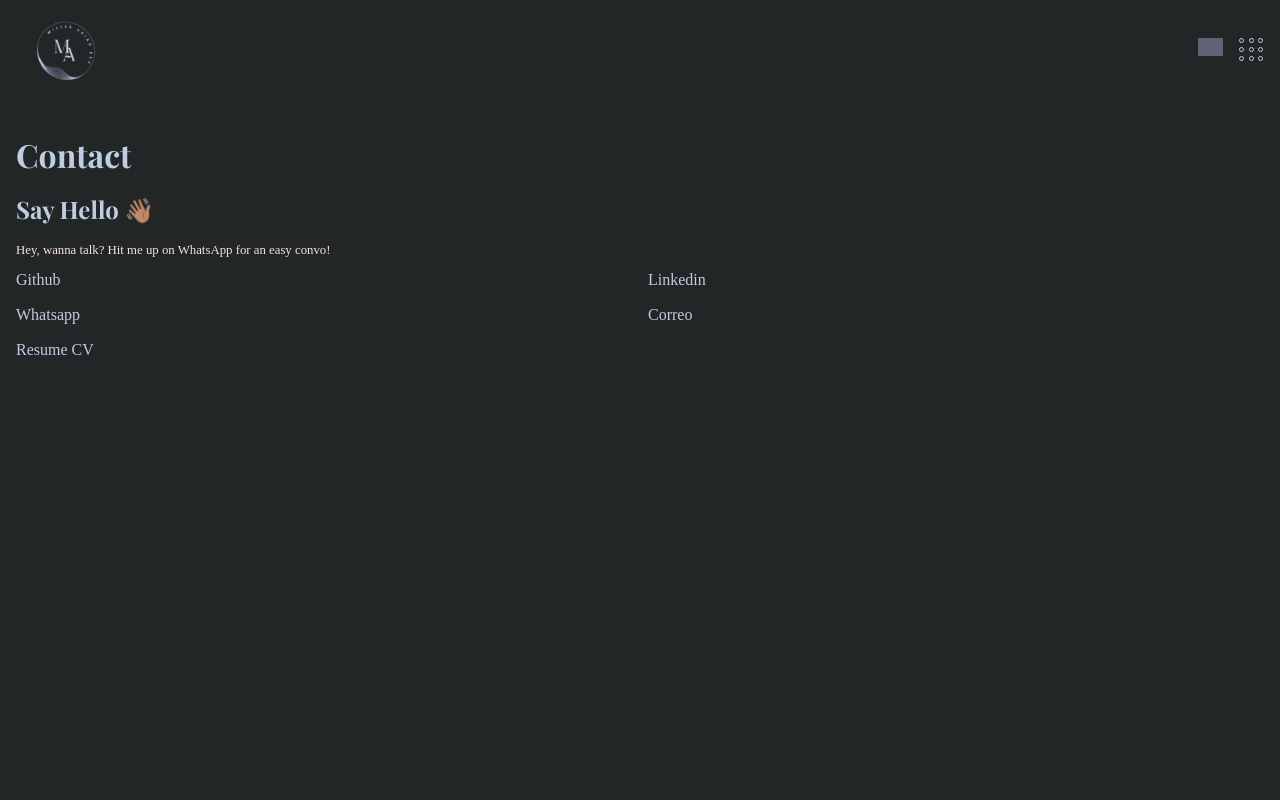
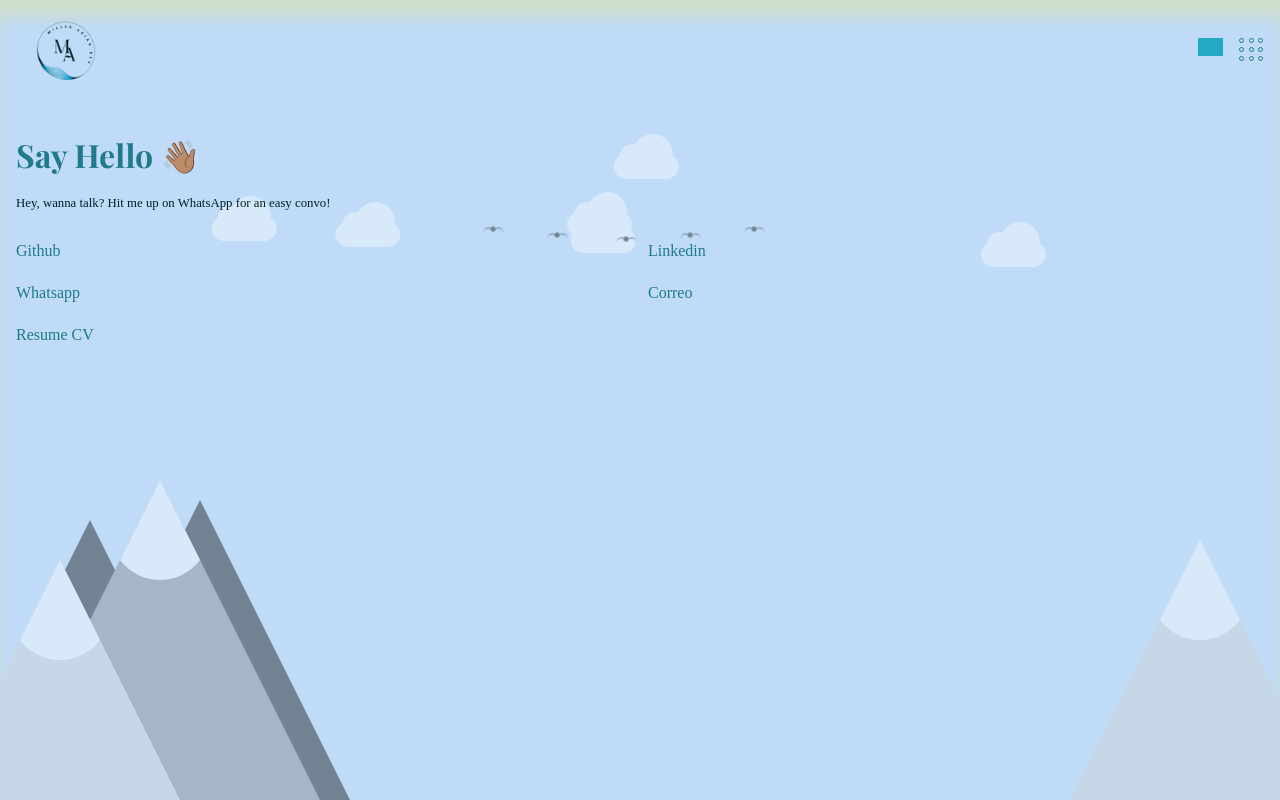
Before and after one commit to Miller1999/Portfolio, a React (Vite) app: page /contact in a window 1280 px wide. Built offline with nearby package versions, Linux system fonts and the light colour scheme; grey boxes are pictures that could not be loaded; a web font is replaced by a local one.

Commit message:
Feat: Background

```diff
--- a/src/App.jsx
+++ b/src/App.jsx
@@ -9,12 +9,12 @@ import Layout from "./components/layout/layout";
 import Template from "./pages/work/projects/template";
 import "./style.sass";
 import { projects } from "./info.json";
-
+import "normalize.css";
 const ThemeContext = createContext();
 function App() {
 	const [showNav, setShowNav] = useState(false);
 	const [showHome, setShowHome] = useState(true);
-	const [theme, setTheme] = useState(false);
+	const [theme, setTheme] = useState(true);
 
 	return (
 		<Fragment>
--- /dev/null
+++ b/src/components/background/background.jsx
@@ -0,0 +1,99 @@
+import { useTheme } from "../../App";
+import "./background.sass";
+
+const Background = () => {
+	const { theme } = useTheme();
+	return (
+		<div className="bg">
+			{theme ? (
+				<div className="bg__light">
+					<div className="clouds">
+						<div className=" cloud1">
+							<div className="basecloud"></div>
+							<div className="cloudp1"></div>
+							<div className="cloudp2"></div>
+						</div>
+						<div className=" cloud2">
+							<div className="basecloud"></div>
+							<div className="cloudp1"></div>
+							<div className="cloudp2"></div>
+						</div>
+						<div className=" cloud3">
+							<div className="basecloud"></div>
+							<div className="cloudp1"></div>
+							<div className="cloudp2"></div>
+						</div>
+						<div className=" cloud4">
+							<div className="basecloud"></div>
+							<div className="cloudp1"></div>
+							<div className="cloudp2"></div>
+						</div>
+						<div className=" cloud5">
+							<div className="basecloud"></div>
+							<div className="cloudp1"></div>
+							<div className="cloudp2"></div>
+						</div>
+						<div className=" cloud6">
+							<div className="basecloud"></div>
+							<div className="cloudp1"></div>
+							<div className="cloudp2"></div>
+						</div>
+						<div className="bird bird1">
+							<div className="wingl"></div>
+							<div className="wingr"></div>
+						</div>
+						<div className="bird bird2">
+							<div className="wingl"></div>
+							<div className="wingr"></div>
+						</div>
+						<div className="bird bird3">
+							<div className="wingl"></div>
+							<div className="wingr"></div>
+						</div>
+						<div className="bird bird4">
+							<div className="wingl"></div>
+							<div className="wingr"></div>
+						</div>
+						<div className="bird bird5">
+							<div className="wingl"></div>
+							<div className="wingr"></div>
+						</div>
+					</div>
+					<div className="mountain1">
+						<div className="peak">
+							{Array.from({ length: 50 }, (_, index) => (
+								<div className={`snow${index + 1}`} key={index}></div>
+							))}
+						</div>
+					</div>
+					<div className="mountain2"></div>
+					<div className="mountain3"></div>
+					<div className="mountain4">
+						<div className="peak">
+							{Array.from({ length: 50 }, (_, index) => (
+								<div className={`snow${index + 1}`} key={index}></div>
+							))}
+						</div>
+					</div>
+					<div className="mountain5">
+						<div className="peak">
+							{Array.from({ length: 50 }, (_, index) => (
+								<div className={`snow${index + 1}`} key={index}></div>
+							))}
+						</div>
+					</div>
+				</div>
+			) : (
+				<div className="bg__dark">
+					<div className="stars">
+						{Array.from({ length: 200 }, (_, index) => (
+							<div className={`star${index + 1}`} key={index}></div>
+						))}
+					</div>
+				</div>
+			)}
+		</div>
+	);
+};
+
+export default Background;
--- /dev/null
+++ b/src/components/background/background.sass
@@ -0,0 +1,285 @@
+@mixin cloud($top, $left, $animation)
+  position: absolute
+  width: 65px
+  height: 50px
+  top: $top
+  left: $left
+  animation: $animation
+@mixin star($top,$left,$animation)
+  position: absolute
+  width: 1px
+  height: 1px
+  background: white
+  border-radius: 50%
+  top: $top
+  left: $left
+  animation: $animation
+@mixin snow($bottom, $left, $animation)
+  position: absolute
+  width: 5px
+  height: 5px
+  background: white
+  border-radius: 50%
+  bottom: $bottom
+  left: $left
+  animation: $animation
+  z-index: 5
+
+@function randomPercent($n)
+  @return random($n)+10%
+
+@function randomN($n)
+
+  @return random($n) + 20 + s
+@function randomInRange($min, $max)
+  $range: $max - $min + 1
+  $random: random($range) + $min - 1
+  @return $random + px
+@function randomInRangeStars($min, $max)
+  $range: $max - $min + 1
+  $random: random($range) + $min - 1
+  @return $random + s
+@function randomInRangePercent($min, $max)
+  $range: $max - $min + 1
+  $random: random($range) + $min - 1
+  @return $random + 0%
+
+.bg
+  transition: 1s all
+  width: 100%
+  height: 100vh
+  position: fixed
+  top: 0
+  z-index: -1
+
+  .bg__light
+    opacity: 0.4
+    position: relative
+    display: flex
+    box-shadow: inset 0px 20px 15px -3px rgba(253,232,93,0.7)
+    width: 100%
+    height: 100%
+
+    .clouds
+      position: relative
+      top: 100px
+      width: 200%
+      height: 25%
+  .basecloud
+    background: white
+    width: 65px
+    height: 25px
+    border-radius: 20px
+  .cloudp1, .cloudp2
+    position: absolute
+    background: white
+    border-radius: 50%
+
+  .cloudp1
+    top: -20%
+    left: 10%
+    width: 25px
+    height: 25px
+
+  .cloudp2
+    top: -40%
+    left: 30%
+    width: 40px
+    height: 40px
+
+  @for $i from 1 through 6
+    $top: randomPercent(70)
+    $left: randomPercent(70)
+    $animation: move randomN(120) infinite
+    .cloud#{$i}
+      @include cloud($top , $left , $animation )
+  .mountain1
+    position: absolute
+    bottom: 0px
+    left: 0px
+    width: 0
+    height: 0
+    border-left: 160px solid transparent
+    border-right: 160px solid transparent
+    border-bottom: 320px solid gray
+    z-index: 2
+  .mountain2
+    position: absolute
+    bottom: 0px
+    left: 50px
+    width: 0
+    height: 0
+    border-left: 150px solid transparent
+    border-right: 150px solid transparent
+    border-bottom: 300px solid black
+  .mountain3
+    position: absolute
+    bottom: 0px
+    left: -50px
+    width: 0
+    height: 0
+    border-left: 140px solid transparent
+    border-right: 140px solid transparent
+    border-bottom: 280px solid black
+  .mountain4
+    position: absolute
+    bottom: 0px
+    left: -60px
+    width: 0
+    height: 0
+    border-left: 120px solid transparent
+    border-right: 120px solid transparent
+    border-bottom: 240px solid lightgray
+    z-index: 2
+  .mountain5
+    position: absolute
+    bottom: 0px
+    right: -50px
+    width: 0
+    height: 0
+    border-left: 130px solid transparent
+    border-right: 130px solid transparent
+    border-bottom: 260px solid lightgray
+    z-index: 2
+  .peak
+    position: absolute
+    border-left: 50px solid transparent
+    border-right: 50px solid transparent
+    border-bottom: 100px solid white
+    border-radius: 50%
+    top: 0px
+    left: -50px
+
+  .bird
+    position: absolute
+    width: 5px
+    height: 5px
+    background: black
+    border-radius: 50%
+    animation: fly 20s infinite
+  .wingl
+    position: absolute
+    top: 10%
+    left: 50%
+    width: 10px
+    height: 10px
+    border-top: 1px solid black
+    border-radius: 50%
+    transform-origin: top left
+    animation: leftWing 1s infinite
+  .wingr
+    position: absolute
+    top: 10%
+    right: 50%
+    width: 10px
+    height: 10px
+    border-top: 1px solid black
+    border-radius: 50%
+    transform-origin: top right
+    animation: rightWing 1s infinite
+  .bird1
+    top: 60%
+    left: 50%
+  .bird2
+    top: 58%
+    left: 55%
+  .bird3
+    top: 58%
+    right: 55%
+  .bird4
+    top: 55%
+    left: 60%
+  .bird5
+    top: 55%
+    right: 60%
+
+  @for $i from 1 through 50
+    $bottom: -80px
+    $left: randomInRange(-35,35)
+    $animation: snow randomN(20) infinite randomInRangeStars(5,10)
+    .snow#{$i}
+      @include snow($bottom , $left , $animation )
+
+  .bg__dark
+    position: relative
+    box-shadow: inset 0px 30px 20px -20px rgba(255,255,255,0.4)
+    width: 100%
+    height: 100%
+    .stars
+      position: relative
+      width: 100%
+      height: 100%
+    @for $i from 1 through 200
+      $top: randomInRangePercent(0,100)
+      $left: randomInRangePercent(0,100)
+
+      $animation: pulse randomInRangeStars(10,20) infinite
+      .star#{$i}
+        @include star($top , $left , $animation )
+
+@keyframes move
+  0%
+    transform: translateX(0)
+  25%
+    transform: translateX(20px)
+  50%
+    transform: translateX(0px)
+  75%
+    transform: translateX(-20px)
+  100%
+    transform: translateX(0)
+@keyframes snow
+  0%
+    transform: translateY(0px)
+    opacity: 1
+  100%
+    transform: translateY(100px)
+    opacity: 0
+
+@keyframes pulse
+  0%
+    transform: scale(1.5)
+  25%
+    transform: scale(2)
+  50%
+    transform: scale(0.8)
+  75%
+    transform: scale(2)
+  100%
+    transform: scale(1.5)
+
+@keyframes fly
+  0%
+    transform: translateX(0px) translateY(0px)
+  25%
+    transform: translateX(-20px) translateY(20px)
+  50%
+    transform: translateX(20px) translateY(-20px)
+  75%
+    transform: translateX(20px) translateY(20px)
+  100%
+    transform: translateX(0px) translateY(0px)
+
+@keyframes leftWing
+  0%
+    transform: rotateZ(0deg)
+  25%
+    transform: rotateZ(-10deg)
+  50%
+    transform: rotateZ(0deg)
+  75%
+    transform: rotateZ(15deg)
+  100%
+    transform: rotateZ(0deg)
+
+@keyframes rightWing
+  0%
+    transform: rotateZ(0deg)
+  25%
+    transform: rotateZ(10deg)
+  50%
+    transform: rotateZ(0deg)
+  75%
+    transform: rotateZ(-15deg)
+  100%
+    transform: rotateZ(0deg)
--- a/src/components/layout/layout.jsx
+++ b/src/components/layout/layout.jsx
@@ -2,6 +2,7 @@ import { Fragment } from "react";
 import Header from "../header/header";
 import Menu from "../menu/menu";
 import { useTheme } from "../../App";
+import Background from "../background/background";
 
 const Layout = ({ children, showNav, setShowNav, showHome, setShowHome }) => {
 	const { theme } = useTheme();
@@ -24,7 +25,10 @@ const Layout = ({ children, showNav, setShowNav, showHome, setShowHome }) => {
 				) : (
 					<Fragment></Fragment>
 				)}
-				<Fragment>{children}</Fragment>
+				<Fragment>
+					<Background />
+					{children}
+				</Fragment>
 			</div>
 		</Fragment>
 	);
--- a/src/pages/contact/contact.jsx
+++ b/src/pages/contact/contact.jsx
@@ -4,8 +4,7 @@ import { social } from "../../info.json";
 const Contact = () => {
 	return (
 		<main>
-			<h1>Contact</h1>
-			<h2>Say Hello 👋🏽</h2>
+			<h1>Say Hello 👋🏽</h1>
 			<p>Hey, wanna talk? Hit me up on WhatsApp for an easy convo!</p>
 			<section className="contact">
 				{social.map((item) => (
--- a/src/pages/contact/contact.sass
+++ b/src/pages/contact/contact.sass
@@ -5,7 +5,7 @@ p
   display: grid
   grid-template-columns: 1fr 1fr
   gap: 1rem
-
+  padding: 1rem 0rem
   div
     width: fit-content
 
@@ -13,10 +13,11 @@ p
     position: relative
     text-decoration: none
     overflow: hidden
+    line-height: 1.5rem
     max-width: 100px
     .horizontal
-      transition: all 1s
-      height: 1px
+      transition: all .5s
+      height: 2px
       width: 0
       background: blue
   a:hover
--- a/src/style.sass
+++ b/src/style.sass
@@ -1,4 +1,3 @@
-@import url("../node_modules/normalize.css/normalize.css")
 @import "./_variables"
 
 *
@@ -8,7 +7,7 @@
 
 .light
   transition: all 1s
-  background-color: $Lavender
+  background-color: transparent
   h1,h2,h3,h4,h5,h6,a
     color: $MiddleBlue
   p
@@ -54,9 +53,10 @@
   a:hover
     transition: 1s all
     color: $Darkblue
+  .bg
+    background-color: $LightBlue
 .dark
   transition: all 1s
-  background-color: $Black
   h1,h2,h3,h4,h5,h6,a
     color: $LightViolet
   p
@@ -106,6 +106,8 @@
   a:hover
     transition: 1s all
     color: $UltralightViolet
+  .bg
+    background-color: $Black
 
 .hidden
   transform: translateY(-20px)
```
